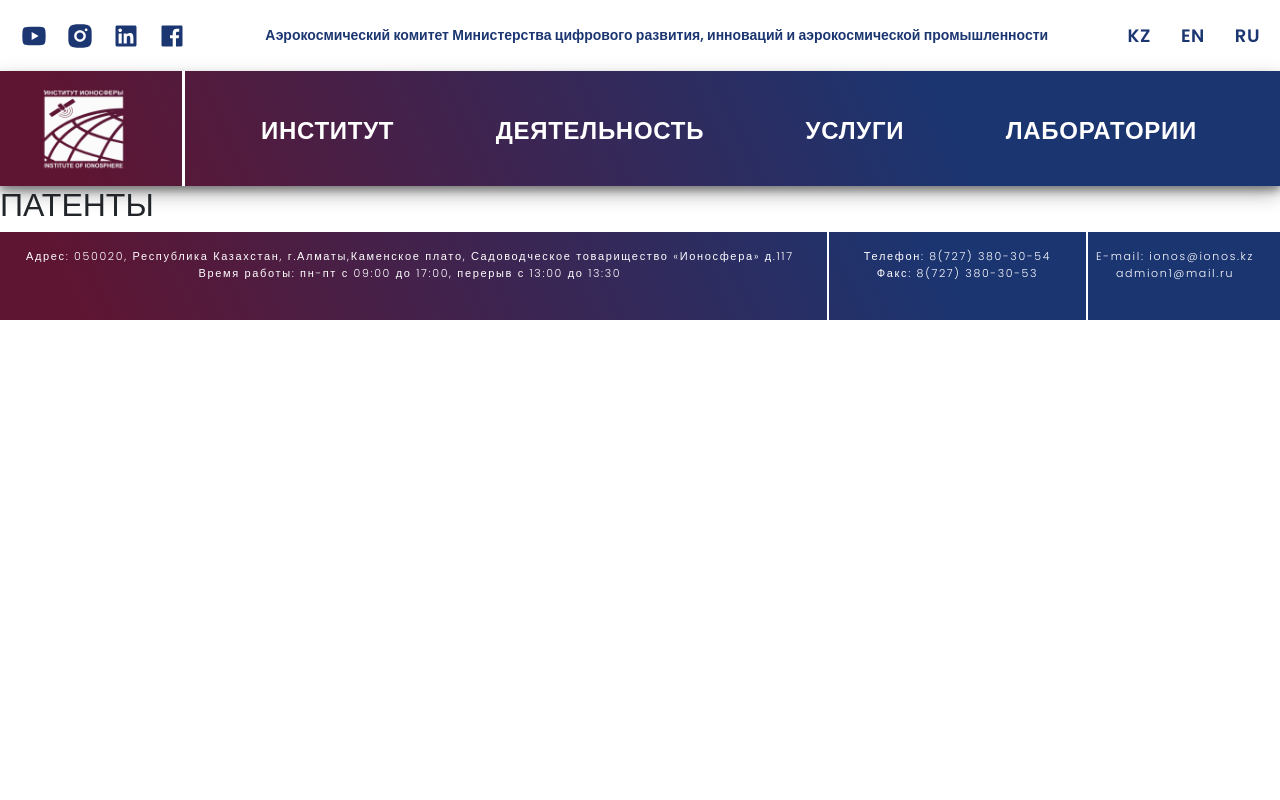
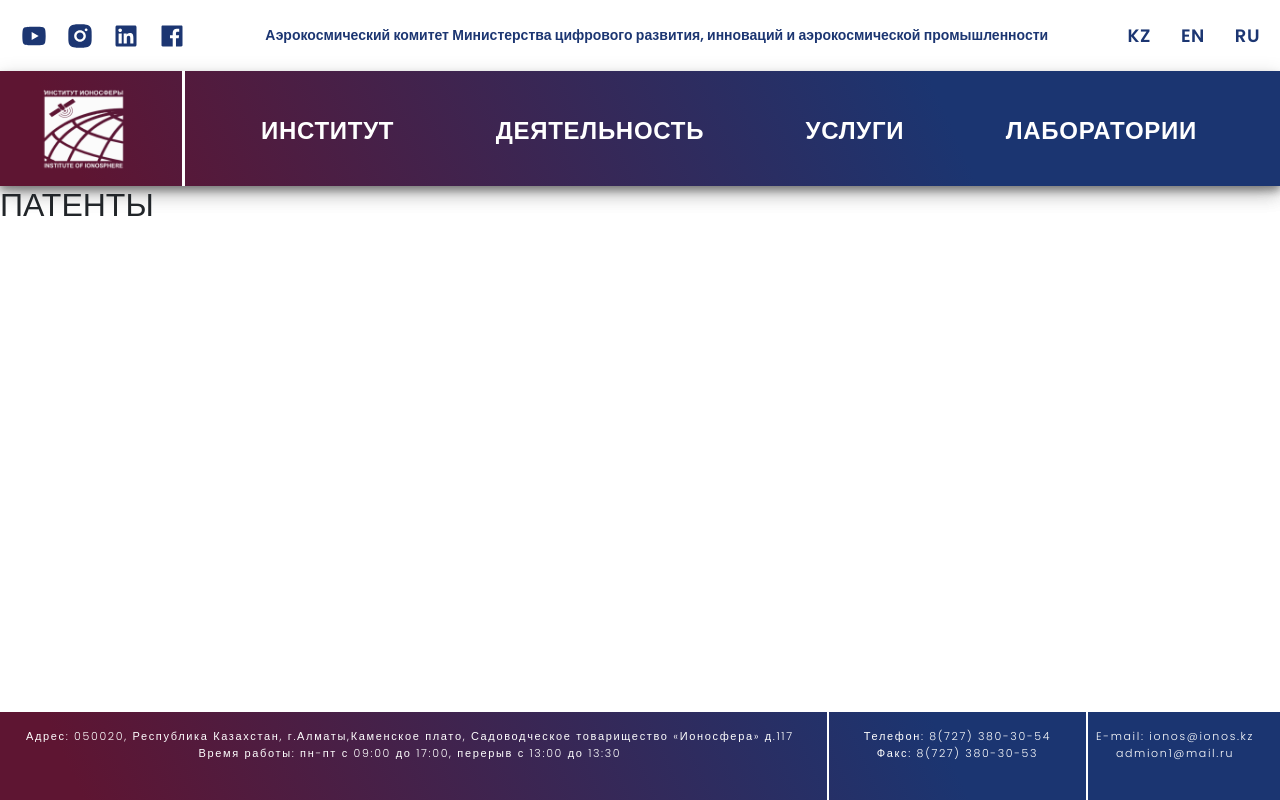
Before and after one commit to bashenov98/ionos-last, a React (Create React App) app: page /performance/patents in a window 1280 px wide. Built offline with nearby package versions, Linux system fonts and the light colour scheme.

Commit message:
Footer fixed

```diff
--- a/src/App.css
+++ b/src/App.css
@@ -1,3 +1,4 @@
 .app {
     min-height: 100vh;
+    position: relative;
 }
--- a/src/Layout/Footer/Footer.css
+++ b/src/Layout/Footer/Footer.css
@@ -1,7 +1,8 @@
 .footerContainer {
     display: flex;
     flex-direction: row;
-
+    position: absolute;
+    bottom: 0;
     width: 100%;
     height: 88px;
     background: linear-gradient(245.86deg, #1B3571 26.48%, #5E1532 93.72%);
```
